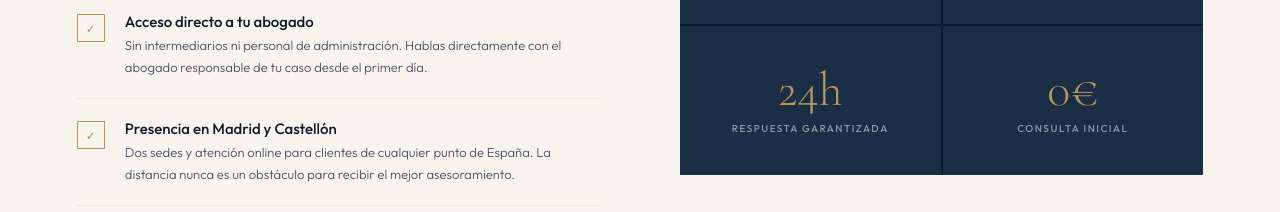
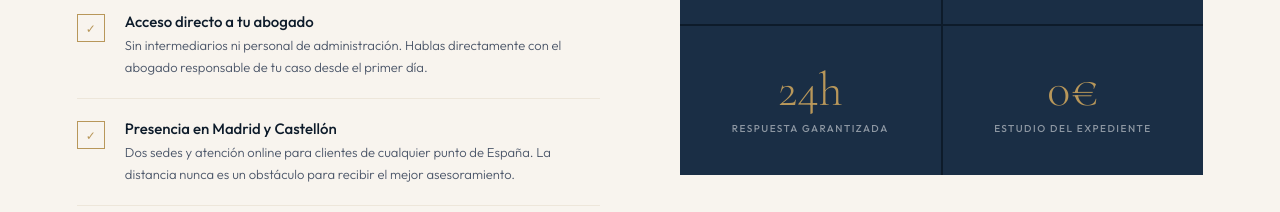
Before and after one commit to Ivanrm01/IRM-Abogados, a Next.js app: page /sobre-nosotros in a window 1280 px wide. Shown: the part 1660-1872 px from the top of the page. Built offline with nearby package versions, Linux system fonts and the light colour scheme; no server answers.

Commit message:
Actualizar page.jsx

```diff
--- a/app/sobre-nosotros/page.jsx
+++ b/app/sobre-nosotros/page.jsx
@@ -74,7 +74,7 @@ export default function SobreNosotrosPage() {
           </div>
         </div>
         <div className={styles.difVisual}>
-          {[['2','Sedes en España'],['100%','Especialización fiscal'],['24h','Respuesta garantizada'],['0€','Consulta inicial']].map(([n,l]) => (
+          {[['2','Sedes en España'],['100%','Especialización fiscal'],['24h','Respuesta garantizada'],['0€','Estudio del expediente']].map(([n,l]) => (
             <div key={l} className={styles.difCell}><div className={styles.difCellN}>{n}</div><div className={styles.difCellL}>{l}</div></div>
           ))}
         </div>
```
